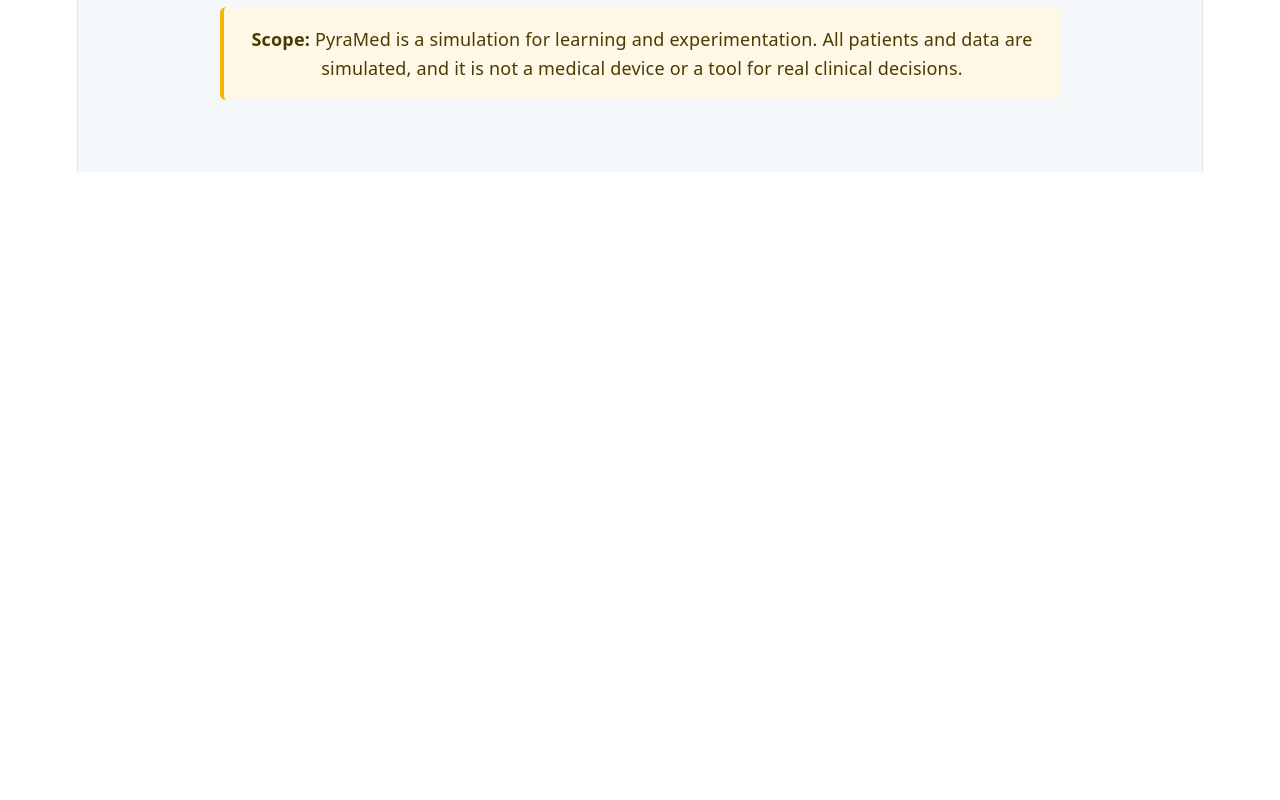
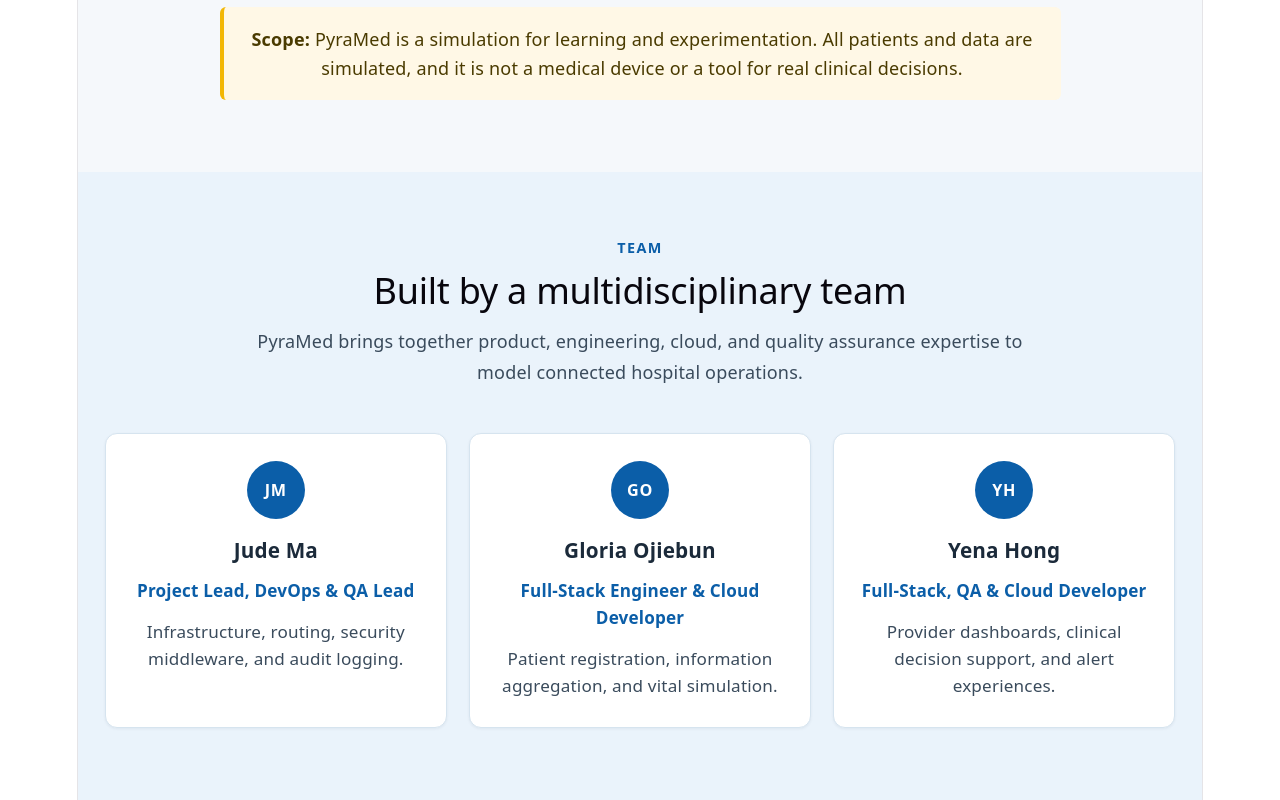
Before and after one commit to DragonScripter/pyramed, a React app in the folder frontend/: page / in a window 1280 px wide. Shown: the part 1952-2752 px from the top of the page. Before the commit the page ends 2124 px from the top, so only its background shows below. Built offline with nearby package versions, Linux system fonts and the light colour scheme; no server answers; the HTML template or start-up script is replaced by a standard one.

Commit message:
feat: add welcome team credits

```diff
--- a/frontend/src/components/WelcomePage.css
+++ b/frontend/src/components/WelcomePage.css
@@ -236,6 +236,62 @@
   color: #4a3b00;
 }
 
+/* Team */
+.welcome-team {
+  padding: 3.5rem 1.5rem 4rem;
+  background: #eaf3fb;
+}
+
+.welcome-team-members {
+  display: grid;
+  grid-template-columns: repeat(auto-fit, minmax(16rem, 1fr));
+  gap: 1.25rem;
+  max-width: 64rem;
+  margin: 2.5rem auto 0;
+}
+
+.welcome-team-card {
+  min-width: 0;
+  padding: 1.5rem;
+  background: #fff;
+  border: 1px solid #d6e4ef;
+  border-radius: 12px;
+  box-shadow: 0 1px 3px rgba(16, 42, 67, 0.06);
+  text-align: center;
+}
+
+.welcome-team-avatar {
+  display: grid;
+  width: 3.25rem;
+  height: 3.25rem;
+  place-items: center;
+  margin: 0 auto 1rem;
+  border-radius: 50%;
+  background: #0b5ea8;
+  color: #fff;
+  font-size: 0.9rem;
+  font-weight: 700;
+  letter-spacing: 0.04em;
+}
+
+.welcome-team-card h3 {
+  margin: 0;
+  color: #1b2a3a;
+  font-size: 1.15rem;
+}
+
+.welcome-team-card p {
+  margin: 0.75rem 0 0;
+  color: #3a4b5c;
+  font-size: 0.95rem;
+  line-height: 1.6;
+}
+
+.welcome-team-card .welcome-team-role {
+  color: #0b5ea8;
+  font-weight: 700;
+}
+
 @media (max-width: 480px) {
   .welcome-hero {
     padding: 3rem 1rem 2.5rem;
@@ -257,6 +313,10 @@
     padding: 2.5rem 1rem;
   }
 
+  .welcome-team {
+    padding: 2.5rem 1rem;
+  }
+
   .welcome-how-to-steps {
     grid-template-columns: 1fr;
     margin-top: 2rem;
--- a/frontend/src/components/WelcomePage.jsx
+++ b/frontend/src/components/WelcomePage.jsx
@@ -36,6 +36,27 @@ const HOW_TO_USE_STEPS = [
   {
     title: "Respond to clinical alerts",
     text: "Review active alerts and their evidence so you can understand which measurement crossed its safety threshold.",
+  },
+];
+
+const TEAM_MEMBERS = [
+  {
+    name: "Jude Ma",
+    initials: "JM",
+    role: "Project Lead, DevOps & QA Lead",
+    focus: "Infrastructure, routing, security middleware, and audit logging.",
+  },
+  {
+    name: "Gloria Ojiebun",
+    initials: "GO",
+    role: "Full-Stack Engineer & Cloud Developer",
+    focus: "Patient registration, information aggregation, and vital simulation.",
+  },
+  {
+    name: "Yena Hong",
+    initials: "YH",
+    role: "Full-Stack, QA & Cloud Developer",
+    focus: "Provider dashboards, clinical decision support, and alert experiences.",
   },
 ];
 
@@ -113,6 +134,30 @@ export default function WelcomePage() {
             a medical device or a tool for real clinical decisions.
           </p>
         </section>
+
+        <section className="welcome-team" aria-labelledby="team-title">
+          <div className="welcome-section-heading">
+            <p className="welcome-section-eyebrow">Team</p>
+            <h2 id="team-title">Built by a multidisciplinary team</h2>
+            <p>
+              PyraMed brings together product, engineering, cloud, and quality
+              assurance expertise to model connected hospital operations.
+            </p>
+          </div>
+
+          <div className="welcome-team-members">
+            {TEAM_MEMBERS.map((member) => (
+              <article key={member.name} className="welcome-team-card">
+                <span className="welcome-team-avatar" aria-hidden="true">
+                  {member.initials}
+                </span>
+                <h3>{member.name}</h3>
+                <p className="welcome-team-role">{member.role}</p>
+                <p>{member.focus}</p>
+              </article>
+            ))}
+          </div>
+        </section>
       </main>
     </div>
   );
```
Also changed, not shown: 1 other file (tests, documents, lock files or other folders).
